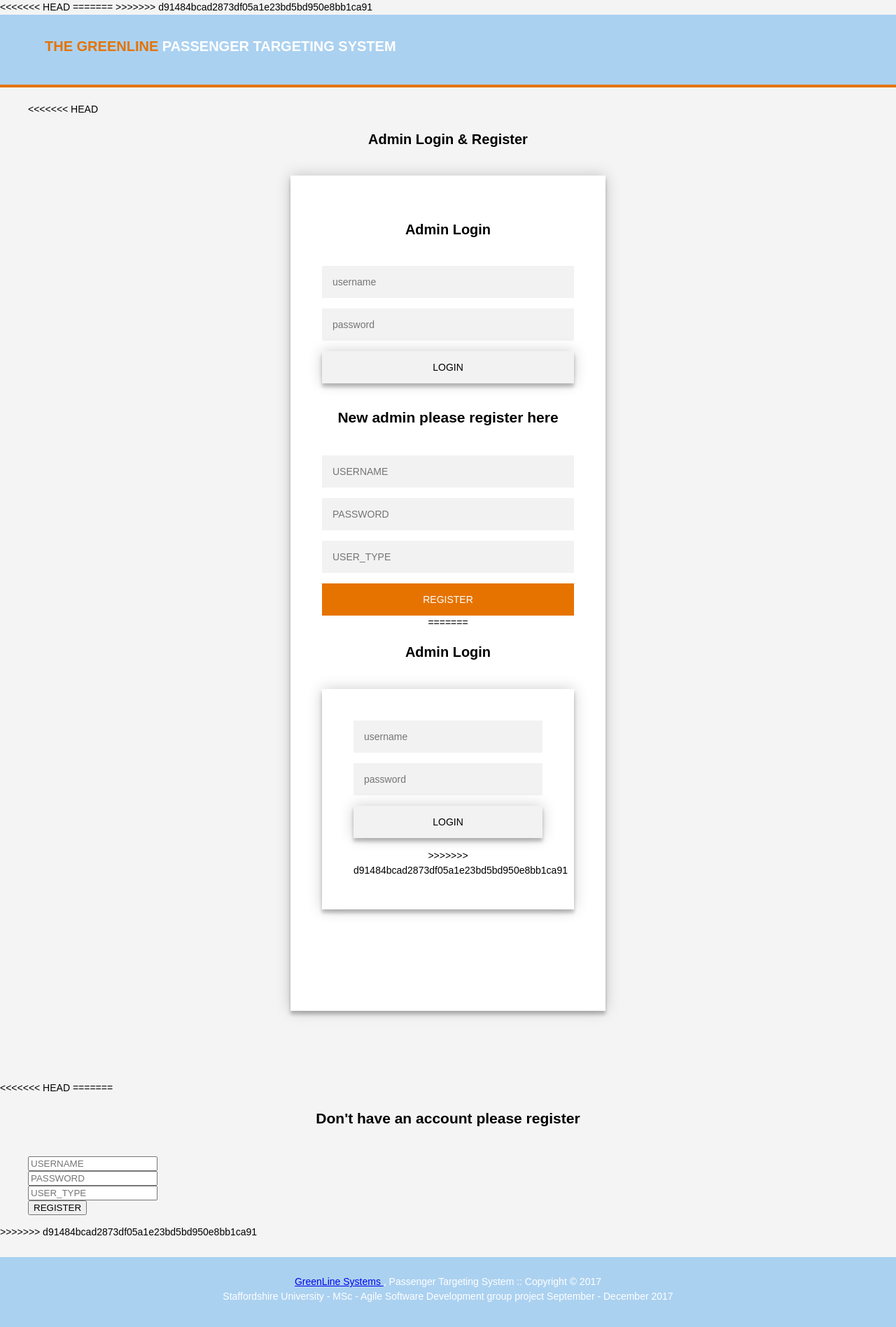
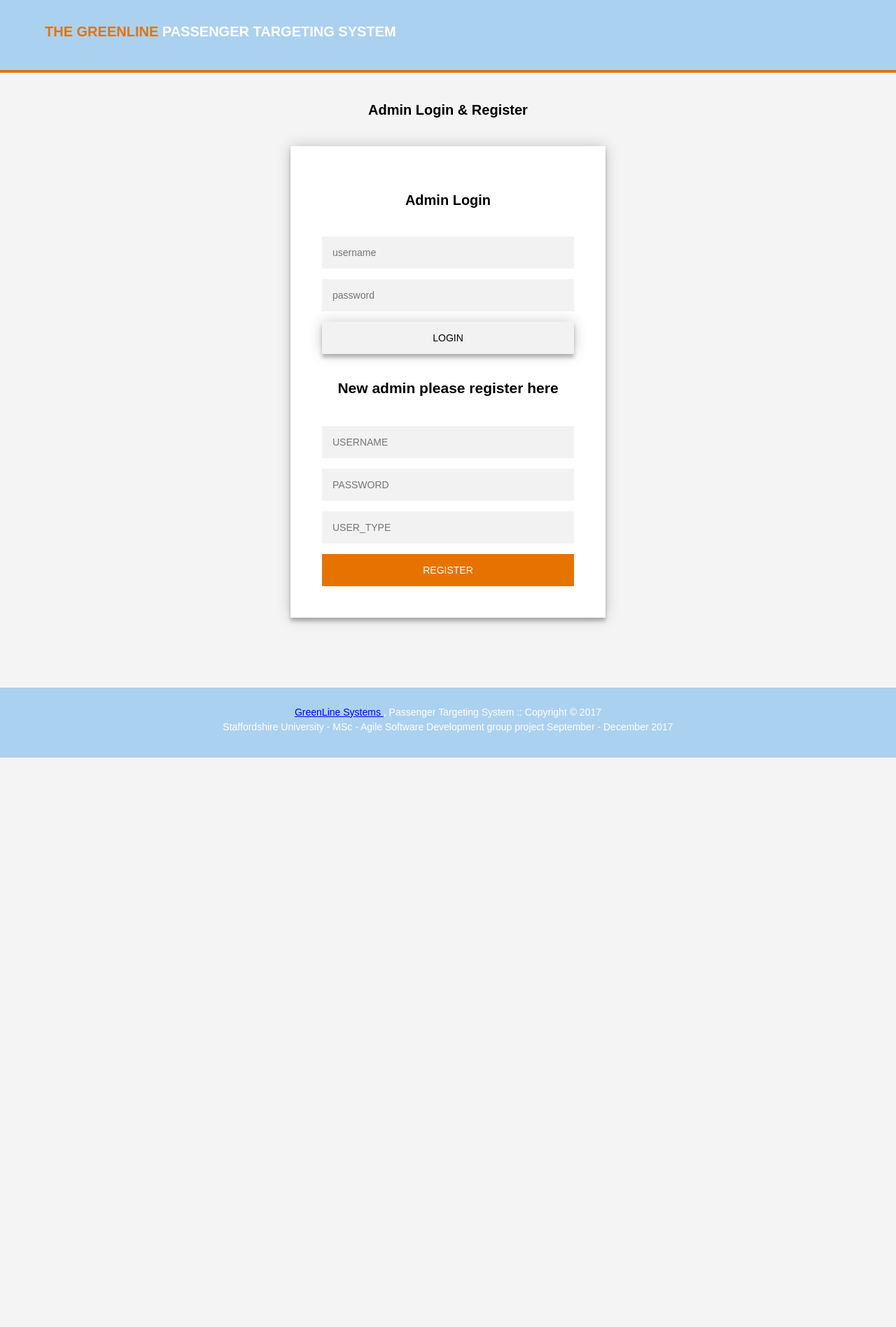
Before and after one commit to StaffsMSC-ASD/ProjectPTS, a PHP site: page / in a window 1280 px wide. Shown: the whole page at 70% size. After the commit the page ends 1083 px from the top, so only its background shows below. Run offline with PHP 8.4, Linux system fonts and the light colour scheme.

Commit message:
Adding Login functionality

```diff
--- a/siteCode/index.php
+++ b/siteCode/index.php
@@ -1,15 +1,4 @@
 
-<<<<<<< HEAD
-=======
-<?php
-
-/*
- * To change this license header, choose License Headers in Project Properties.
- * To change this template file, choose Tools | Templates
- * and open the template in the editor.
- */
-?>
->>>>>>> d91484bcad2873df05a1e23bd5bd950e8bb1ca91
 <!DOCTYPE html>
 <html>
   <head>
@@ -38,7 +27,6 @@
               <section id="boxes">
                 <div class="wrapper">
 
-<<<<<<< HEAD
     <div align="center"><h1>Admin Login & Register</h1></div><br>
 
   <div class="form" align="center">
@@ -54,36 +42,12 @@
 <input type = "password" name= "PASSWORD" placeholder= "PASSWORD"> <br>
 <input type = "text" name= "USER_TYPE" placeholder= "USER_TYPE"><br>
 <button type = "submit">REGISTER </button>
-=======
-    <div align="center"><h1>Admin Login</h1></div><br>
-
-  <div class="form" align="center">
-
-    <form class="login-form" action = "HomePage.php" method = "POST">
-      <input type="text" placeholder="username"/>
-      <input type="password" placeholder="password"/>
-     <input type="submit" value="LOGIN" class="form button"/>
-
->>>>>>> d91484bcad2873df05a1e23bd5bd950e8bb1ca91
     </form>
   </div>
 </div>
 </section>
-<<<<<<< HEAD
 
 
-=======
-         <div align="center"><h2>Don't have an account please register</h2></div><br>
-<section>
-    <div class="wrapper">
-<form action = "admin_signup.php" method = "POST">
-<input type = "text" name= "USERNAME" placeholder= "USERNAME"><br>
-<input type = "password" name= "PASSWORD" placeholder= "PASSWORD"> <br>
-<input type = "text" name= "USER_TYPE" placeholder= "USER_TYPE"><br>
-<button type = "submit">REGISTER </button>
-</form>
-</section>
->>>>>>> d91484bcad2873df05a1e23bd5bd950e8bb1ca91
 
                 </div>
                 </div>
```
